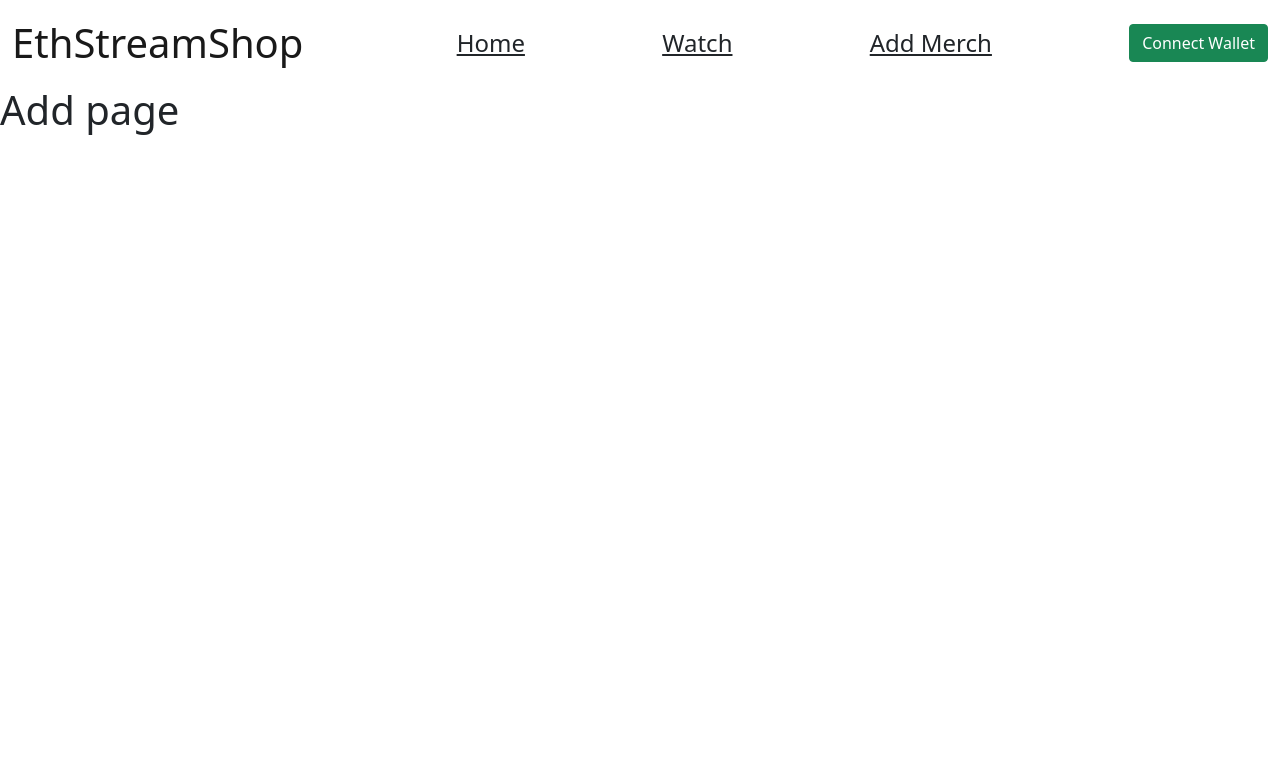
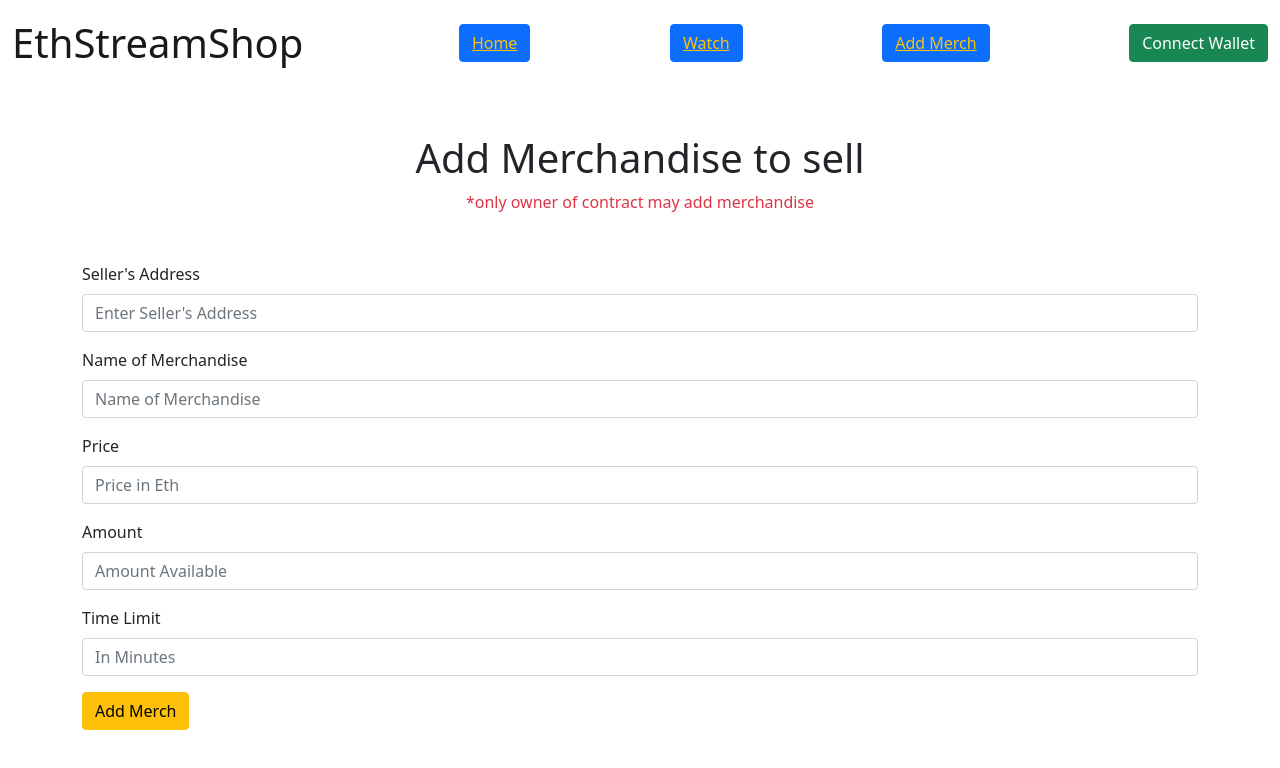
Before and after one commit to Shih-Yu/EthStreamShop, a React (Create React App) app in the folder client/: page /add in a window 1280 px wide. Shown: the top 768 px of the page. Built offline with nearby package versions, Linux system fonts and the light colour scheme.

Commit message:
set up form for add component

```diff
--- a/client/src/components/Add.js
+++ b/client/src/components/Add.js
@@ -1,5 +1,6 @@
-import React from 'react'
+import { useState } from "react";
 import { ethers } from "ethers";
+import { Form, Button, Container } from "react-bootstrap";
 
 // Contract ABI
 import EthStreamShop from "../build/EthStreamShop.json";
@@ -8,9 +9,69 @@ import EthStreamShop from "../build/EthStreamShop.json";
 const contractAddress = "0xdD6875e93B9c494470C5eb20B43476Eff9A99aD8";
 
 export default function Add() {
+  const [formInput, setFormInput] = useState({
+    seller: "",
+    merchName: "",
+    price: "",
+    amount: "",
+    timeLimit: "",
+  });
+
+  // Function to add merchandise
+  async function addMerch() {}
+
   return (
     <div>
-      <h1>Add page</h1>
+      <Container fluid="sm" className="mt-5">
+        <h1 className="text-center">Add Merchandise to sell</h1>
+        <p className="text-center text-danger mb-5">*only owner of contract may add merchandise</p>
+        <Form>
+          <Form.Group className="mb-3">
+            <Form.Label>Seller's Address</Form.Label>
+            <Form.Control
+              type="text"
+              placeholder="Enter Seller's Address"
+              onChange={(e) => setFormInput({ ...formInput, seller: e.target.value })}
+            />
+          </Form.Group>
+
+          <Form.Group className="mb-3">
+            <Form.Label>Name of Merchandise</Form.Label>
+            <Form.Control
+              type="text"
+              placeholder="Name of Merchandise"
+              onChange={(e) => setFormInput({ ...formInput, merchName: e.target.value })}
+            />
+          </Form.Group>
+          <Form.Group className="mb-3">
+            <Form.Label>Price</Form.Label>
+            <Form.Control
+              type="text"
+              placeholder="Price in Eth"
+              onChange={(e) => setFormInput({ ...formInput, price: e.target.value })}
+            />
+          </Form.Group>
+          <Form.Group className="mb-3">
+            <Form.Label>Amount</Form.Label>
+            <Form.Control
+              type="text"
+              placeholder="Amount Available"
+              onChange={(e) => setFormInput({ ...formInput, amount: e.target.value })}
+            />
+          </Form.Group>
+          <Form.Group className="mb-3">
+            <Form.Label>Time Limit</Form.Label>
+            <Form.Control
+              type="text"
+              placeholder="In Minutes"
+              onChange={(e) => setFormInput({ ...formInput, timeLeft: e.target.value })}
+            />
+          </Form.Group>
+          <Button variant="warning" type="submit" onClick={addMerch}>
+            Add Merch
+          </Button>
+        </Form>
+      </Container>
     </div>
-  )
+  );
 }
--- a/client/src/components/Nav.js
+++ b/client/src/components/Nav.js
@@ -27,15 +27,20 @@ export default function Nav() {
       <Container fluid>
         <Navbar className="text-center justify-content-between pr-5 fs-4">
           <Navbar.Brand className="fs-1">EthStreamShop</Navbar.Brand>
-          <Link className="text-dark mr-2" to="/">
+          <Button><Link className="text-warning mr-2" to="/">
             Home
           </Link>
-          <Link className="text-dark mr-2" to="/watch">
+          </Button>
+          <Button>
+          <Link className="text-warning mr-2" to="/watch">
             Watch
-          </Link>
-          <Link className="text-dark mr-2" to="/add">
+            </Link>
+          </Button>
+          <Button>
+          <Link className="text-warning mr-2" to="/add">
             Add Merch
           </Link>
+          </Button>
           <Button
             className="btn btn-success"
             onClick={ connect }
```
